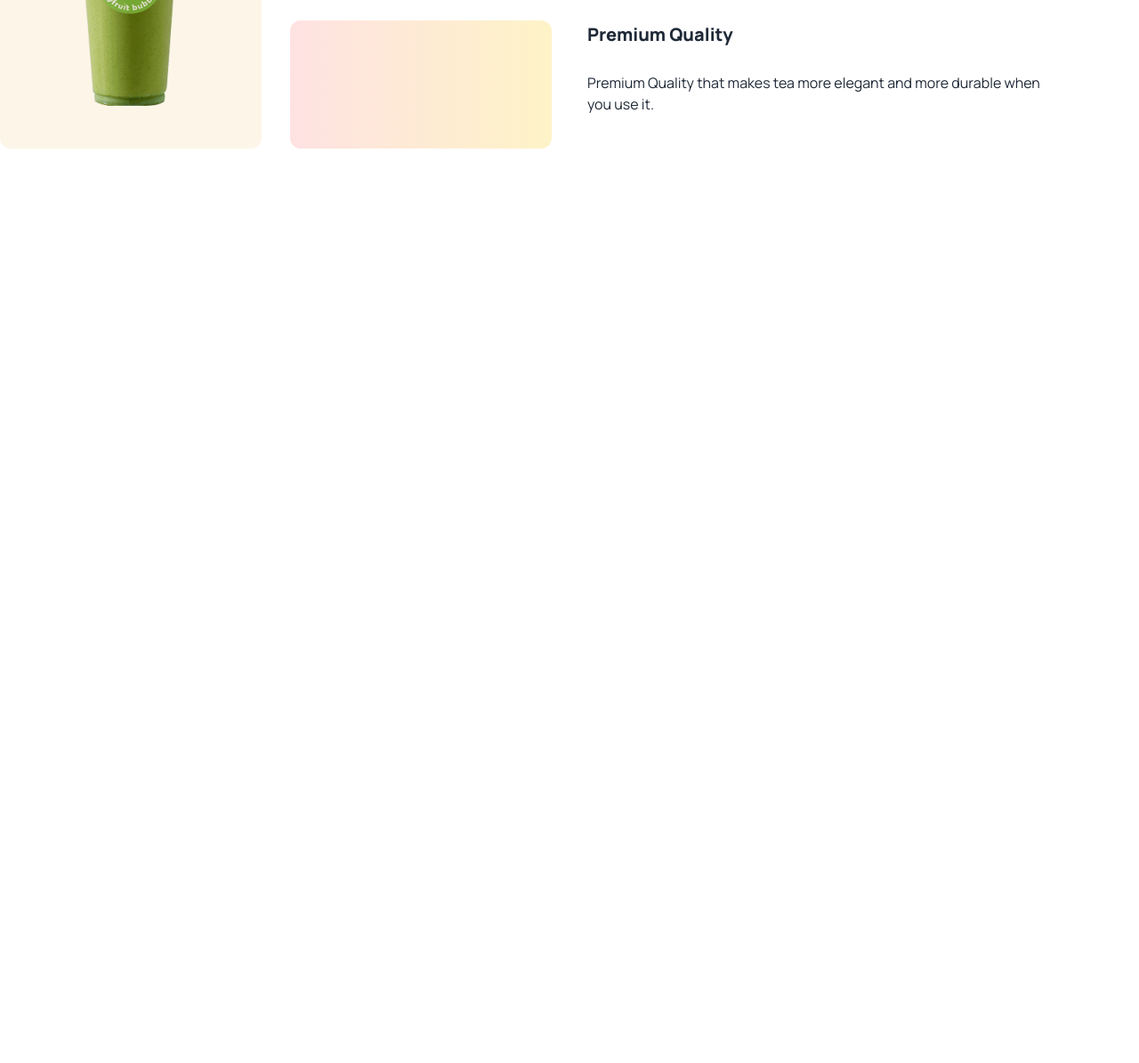
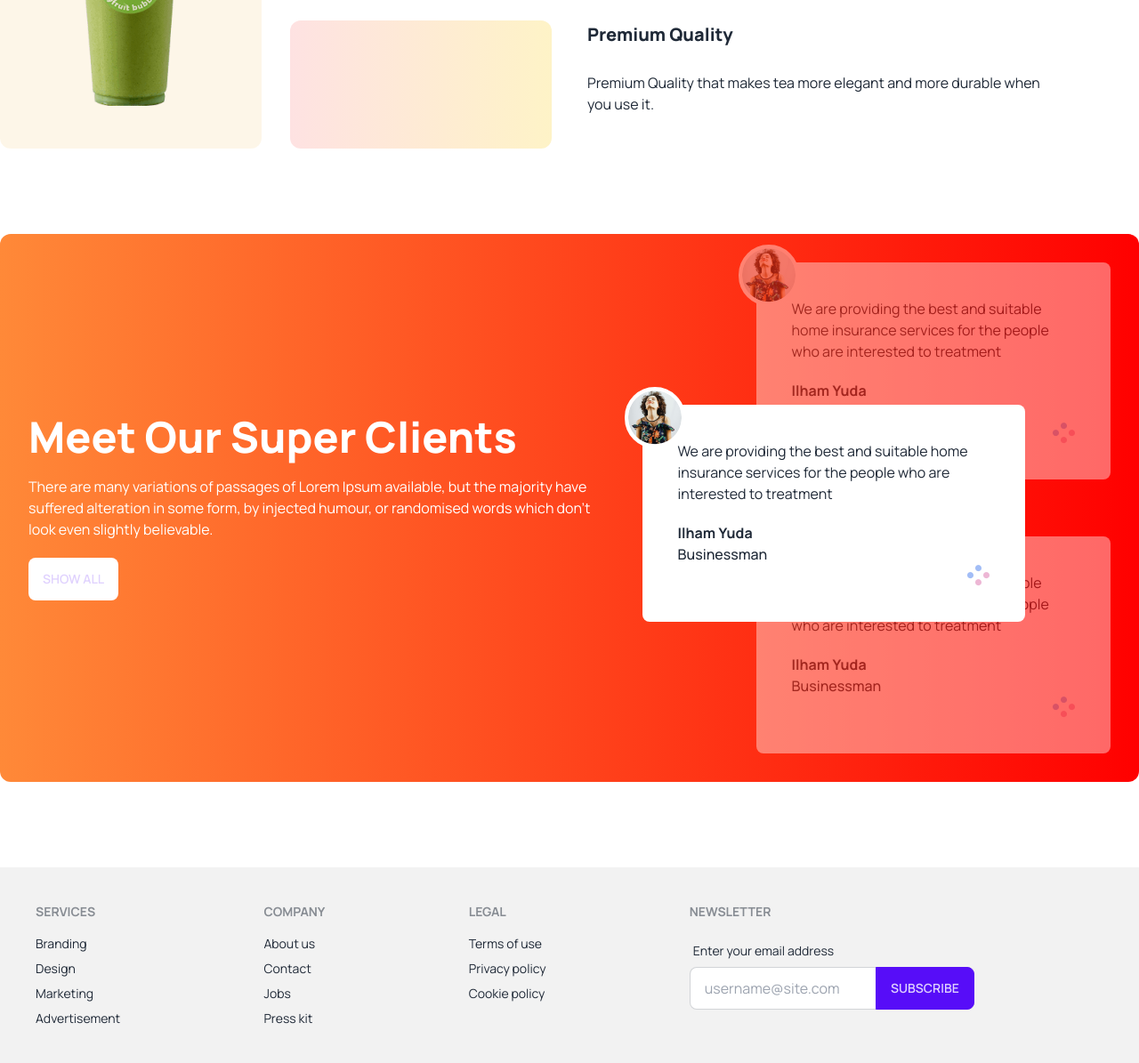
Before and after one commit to intofaisal/tea-house, a plain HTML site: page index.html in a window 1280 px wide. Shown: the part 1524-2719 px from the top of the page at 89% size. Before the commit the page ends 1787 px from the top, so only its background shows below. Drawn offline with nearby package versions, Linux system fonts and the light colour scheme.

Commit message:
Done up to footer

```diff
--- a/index.html
+++ b/index.html
@@ -124,10 +124,91 @@
                 <p class="lg:max-w-lg">Premium Quality that makes tea more elegant and more durable when you use it.</p>
             </div>
         </section>
+         <!--Super Client Section-->
+        <section class="my-24 flex flex-col lg:flex-row gap-12 rounded-xl bg-gradient-to-r from-[#FF8938] to-[#F00] px-8 py-8">
+            <div class="flex items-center lg:pr-28">
+                <div class="space-y-5">
+                    <h2 class="text-5xl font-extrabold text-white">Meet Our Super Clients</h2>
+                <p class="text-white">
+                    There are many variations of passages of Lorem Ipsum available, but the majority have suffered alteration in some form, by injected humour, or randomised words which don't look even slightly believable.
+                </p>
+                <button class="btn btn-primary bg-white border-none">Show All</button>
+                </div>
+            </div>
+            <!--Customer Review-->
+            <div class="relative">
+             <!-- Next Review -->
+                <div class="relative z-10 mb-16 opacity-40 p-10 rounded-lg bg-white">
+                    <img class="absolute -left-5 -top-5 border-white border-4 rounded-full bg-white" src="./images/client.png" alt="">
+                        <p>We are providing the best and suitable home insurance services for the people who are interested to treatment</p>
+                        <h4 class="font-bold mt-5">Ilham Yuda</h4>
+                        <p class="font-medium">Businessman</p>
+                        <div class="flex justify-end">
+                            <img class="" src="./images/circles.png" alt="">
+                        </div>
+                </div>
+
+                <!-- Current Review -->
+                <div class="absolute z-20 top-40 lg:-left-32 p-10 lg:w-[430px] rounded-lg bg-white">
+                    <img class="absolute -left-5 -top-5 border-white border-4 rounded-full bg-white" src="./images/client.png" alt="">
+                        <p>We are providing the best and suitable home insurance services for the people who are interested to treatment</p>
+                        <h4 class="font-bold mt-5">Ilham Yuda</h4>
+                        <p class="font-medium">Businessman</p>
+                        <div class="flex justify-end">
+                            <img class="" src="./images/circles.png" alt="">
+                        </div>
+                </div>
+
+                <!-- Previous Review -->
+                <div class="relative z-10 opacity-40 p-10 rounded-lg bg-white">
+                    <img class="absolute -left-5 -top-5 border-white border-4 rounded-full bg-white" src="./images/client.png" alt="">
+                        <p>We are providing the best and suitable home insurance services for the people who are interested to treatment</p>
+                        <h4 class="font-bold mt-5">Ilham Yuda</h4>
+                        <p class="font-medium">Businessman</p>
+                        <div class="flex justify-end">
+                            <img class="" src="./images/circles.png" alt="">
+                        </div>
+                </div>
+            </div>
+        </section>
     </main>
 
+    <!--Footer Section-->
     <footer>
-
+        <footer class="footer p-10 bg-base-200 text-base-content">
+            <div>
+              <span class="footer-title">Services</span>
+              <a class="link link-hover">Branding</a>
+              <a class="link link-hover">Design</a>
+              <a class="link link-hover">Marketing</a>
+              <a class="link link-hover">Advertisement</a>
+            </div>
+            <div>
+              <span class="footer-title">Company</span>
+              <a class="link link-hover">About us</a>
+              <a class="link link-hover">Contact</a>
+              <a class="link link-hover">Jobs</a>
+              <a class="link link-hover">Press kit</a>
+            </div>
+            <div>
+              <span class="footer-title">Legal</span>
+              <a class="link link-hover">Terms of use</a>
+              <a class="link link-hover">Privacy policy</a>
+              <a class="link link-hover">Cookie policy</a>
+            </div>
+            <div>
+              <span class="footer-title">Newsletter</span>
+              <div class="form-control w-80">
+                <label class="label">
+                  <span class="label-text">Enter your email address</span>
+                </label>
+                <div class="relative">
+                  <input type="text" placeholder="username@site.com" class="input input-bordered w-full pr-16" />
+                  <button class="btn btn-primary absolute top-0 right-0 rounded-l-none">Subscribe</button>
+                </div>
+              </div>
+            </div>
+          </footer>
     </footer>
 </body>
 </html>
```
